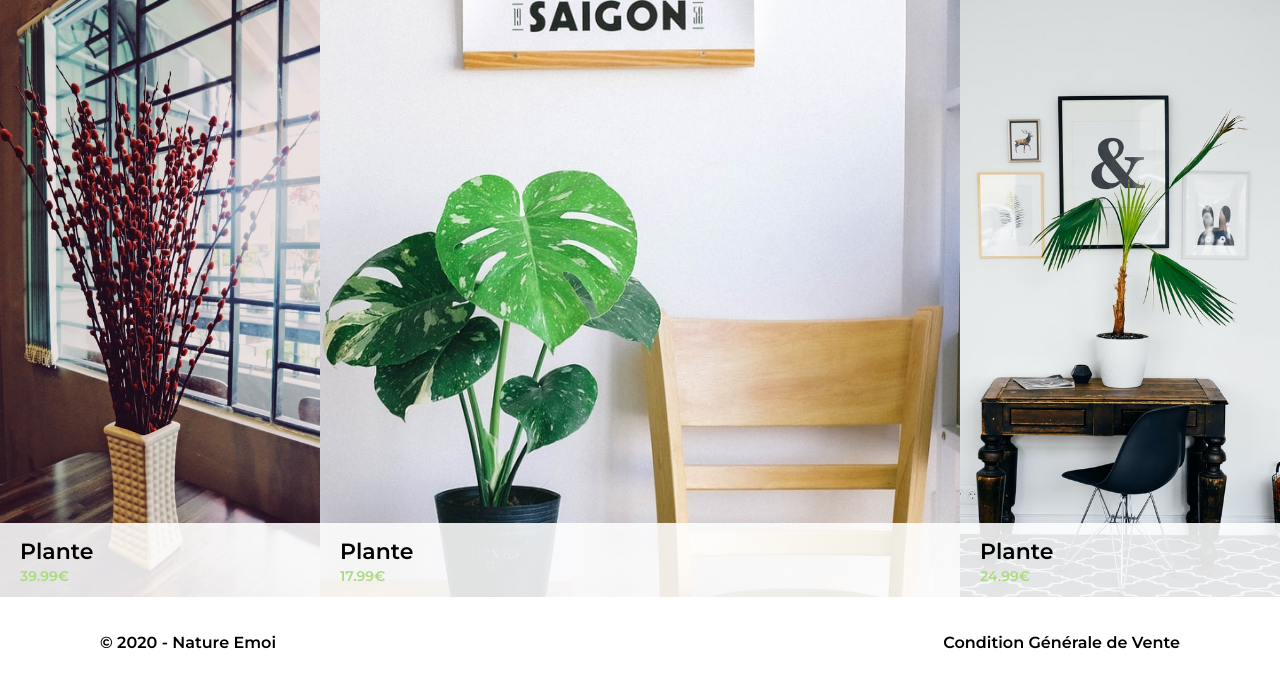
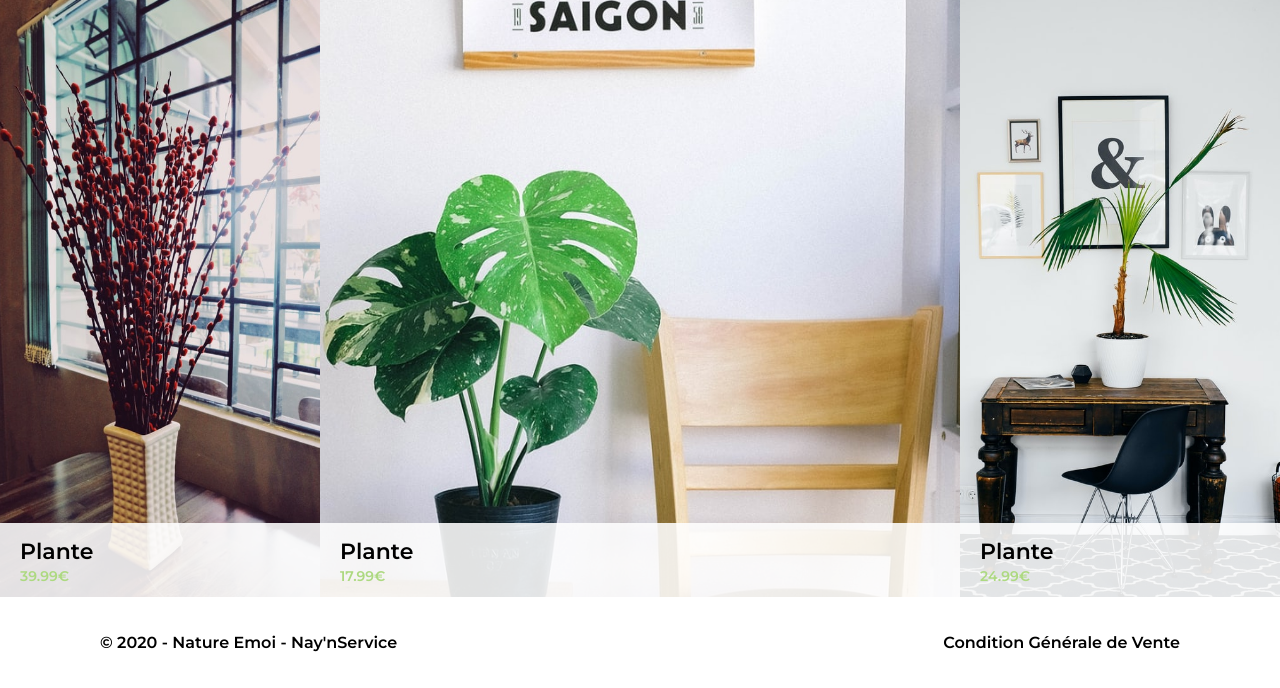
Before and after one commit to Yanngomez/Site_de_vente, a plain HTML site: page index.html in a window 1280 px wide. Shown: the part 2782-3470 px from the top of the page. Drawn offline with Linux system fonts and the light colour scheme.

Commit message:
Update index.html

```diff
--- a/index.html
+++ b/index.html
@@ -118,7 +118,7 @@
     </section>
 
     <footer>
-        <p class="copyright">&copy; 2020 - Nature Emoi</p>
+        <p class="copyright">&copy; 2020 - Nature Emoi - Nay'nService</p>
         <a href="" class="cgv"> Condition Générale de Vente</a>
     </footer>
 
```
